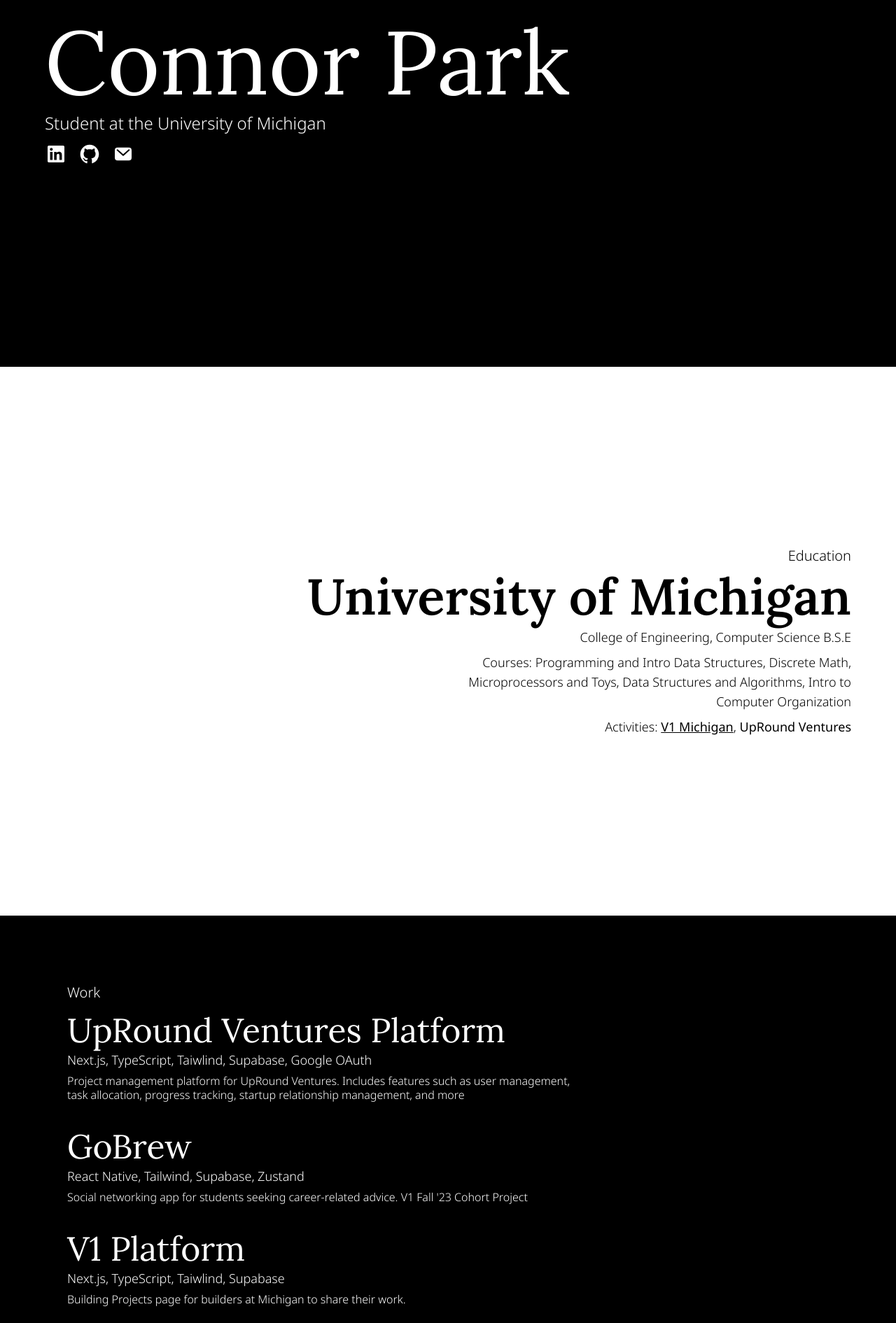
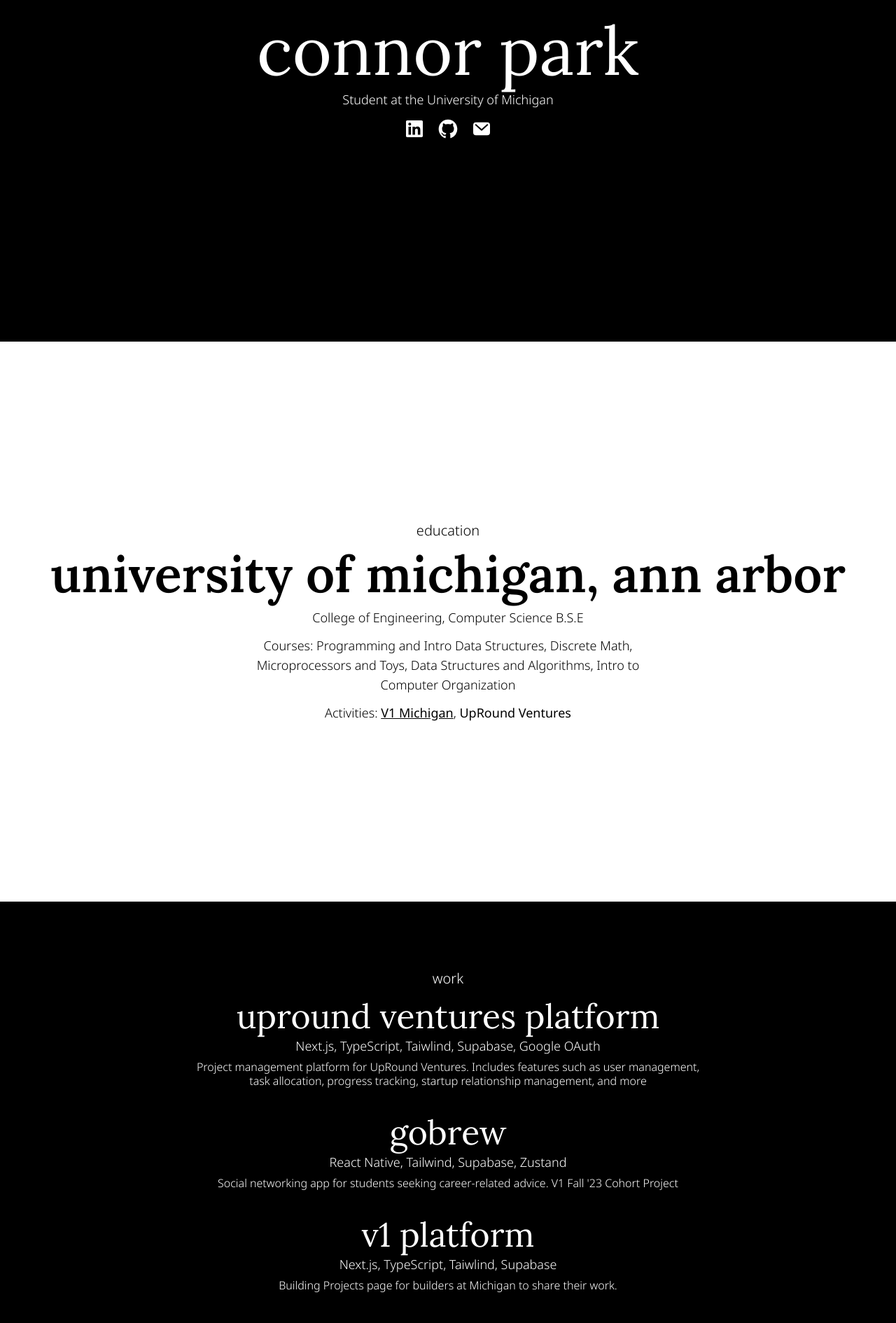
Before and after one commit to connorpark24/old-portfolio, a React (Vite) app: page / in a window 1280 px wide. Shown: the part 360-2250 px from the top of the page at 70% size. Built offline with nearby package versions, Linux system fonts and the light colour scheme.

Commit message:
center all content

```diff
--- a/src/components/About.tsx
+++ b/src/components/About.tsx
@@ -25,22 +25,22 @@
       className="lg:scroll-mt-48 px-12 md:px-16  bg-white py-64"
       id="about"
     >
-      <div className="my-auto flex flex-col items-end">
-        <h1 className="lg:text-xl text-lg text-black font-noto-sans mb-2 font-light">
-          Education
+      <div className="my-auto flex flex-col gap-y-3 items-center">
+        <h1 className="lg:text-xl text-lg text-black font-noto-sans font-light">
+          education
         </h1>
-        <p className="text-black lg:text-7xl md:text-6xl text-5xl font-karma font-semibold mb-2">
-          University of Michigan
+        <p className="text-black lg:text-7xl md:text-6xl text-5xl font-karma font-semibold">
+          university of michigan, ann arbor
         </p>
         <p className="lg:text-lg text-md  text-black font-noto-sans font-light">
           College of Engineering, Computer Science B.S.E
         </p>
-        <p className="lg:text-lg text-md mt-2 text-black w-1/2 text-right font-noto-sans font-light">
+        <p className="lg:text-lg text-md text-black w-1/2 text-center font-noto-sans font-light">
           Courses: Programming and Intro Data Structures, Discrete Math,
           Microprocessors and Toys, Data Structures and Algorithms, Intro to
           Computer Organization
         </p>
-        <p className="lg:text-lg text-md mt-2 text-black font-noto-sans font-light">
+        <p className="lg:text-lg text-md text-black font-noto-sans font-light">
           Activities:{" "}
           <a
             href="https://v1michigan.com/"
--- a/src/components/BlogPreview.tsx
+++ b/src/components/BlogPreview.tsx
@@ -2,12 +2,15 @@
   return (
     <section
       id="contact"
-      className="flex flex-col gap-y-10 items-center py-64 bg-white"
+      className="flex flex-col gap-y-10 py-12 lg:py-24  items-center bg-white"
     >
-      <h1 className="lg:text-7xl md:text-5xl text-3xl mx-auto font-karma">
-        Blog
+      <h1 className="lg:text-xl text-lg mb-4 font-light font-noto-sans">
+        blog
       </h1>
-      <p>Coming Soon.</p>
+      <div className="font-noto-sans font-light py-36">coming soon...</div>
+      {/* <div className="grid grid-cols-3 gap-12 w-3/4">
+        <div className="border-2 rounded-xl h-48">coming soon...</div>
+      </div> */}
     </section>
   );
 };
--- a/src/components/Home.tsx
+++ b/src/components/Home.tsx
@@ -27,11 +27,11 @@
       className="flex flex-col md:flex-row py-72 w-screen px-8 md:px-16 bg-primary"
       id="home"
     >
-      <div className="flex flex-col my-auto">
-        <h1 className="text-white lg:text-9xl md:text-7xl text-6xl font-karma mb-2">
-          Connor Park
+      <div className="flex flex-col my-auto items-center w-full">
+        <h1 className="text-white lg:text-8xl md:text-6xl text-5xl font-karma mb-2">
+          connor park
         </h1>
-        <p className=" lg:text-2xl text-xl text-white font-light font-noto-sans mb-3">
+        <p className="lg:text-lg text-base text-white font-light font-noto-sans mb-3">
           Student at the University of Michigan
         </p>
         <div className="flex flex-row gap-4">
--- a/src/components/Navbar.tsx
+++ b/src/components/Navbar.tsx
@@ -5,8 +5,8 @@
   const [isMenuOpen, setIsMenuOpen] = useState(false);
 
   return (
-    <div className="flex justify-end h-24 text-white bg-primary text-md items-center lg:px-24 md:px-16">
-      <div className="hidden md:flex flex-row gap-x-16 font-noto-sans font-light">
+    <div className="flex justify-end h-24 text-white bg-primary items-center lg:px-24 md:px-16">
+      <div className="hidden md:flex flex-row gap-x-16 font-noto-sans font-light text-[0.9rem]">
         <a href="#about">About</a>
         <a href="#projects">Work</a>
         <a href="#toolkit">Skills</a>
--- a/src/components/Work.tsx
+++ b/src/components/Work.tsx
@@ -7,25 +7,25 @@
 const Work = () => {
   const projects: Project[] = [
     {
-      name: "UpRound Ventures Platform",
+      name: "upround ventures platform",
       tech: "Next.js, TypeScript, Taiwlind, Supabase, Google OAuth",
       description:
         "Project management platform for UpRound Ventures. Includes features such as user management, task allocation, progress tracking, startup relationship management, and more",
     },
     {
-      name: "GoBrew",
+      name: "gobrew",
       tech: "React Native, Tailwind, Supabase, Zustand",
       description:
         "Social networking app for students seeking career-related advice. V1 Fall '23 Cohort Project",
     },
     {
-      name: "V1 Platform",
+      name: "v1 platform",
       tech: "Next.js, TypeScript, Taiwlind, Supabase",
       description:
         "Building Projects page for builders at Michigan to share their work.",
     },
     {
-      name: "Winston",
+      name: "winston",
       tech: "React, TypeScript, Tailwind, Flask, OpenAI API",
       description:
         "Tool that uses AI to turn PDFs into multiple choice, open-ended, or true/false practice questions.",
@@ -37,20 +37,20 @@
       className="lg:scroll-mt-40 px-8 md:px-16 lg:px-24 py-12 lg:py-24 items-center bg-primary"
       id="projects"
     >
-      <div className="my-auto flex flex-col">
+      <div className="my-auto flex flex-col items-center">
         <h1 className="lg:text-xl text-lg text-white mb-4 font-light font-noto-sans">
-          Work
+          work
         </h1>
         <div className="flex flex-col gap-y-10 w-2/3">
           {projects.map((project) => (
-            <div id={project.name}>
+            <div id={project.name} className="flex flex-col items-center">
               <p className="text-white lg:text-5xl md:text-3xl text-2xl font-karma mb-1">
                 {project.name}
               </p>
               <p className="text-white text-lg mb-1.5 font-noto-sans font-light">
                 {project.tech}
               </p>
-              <p className="text-white leading-5 font-noto-sans font-light">
+              <p className="text-white leading-5 font-noto-sans font-light text-center">
                 {project.description}
               </p>
             </div>
```
